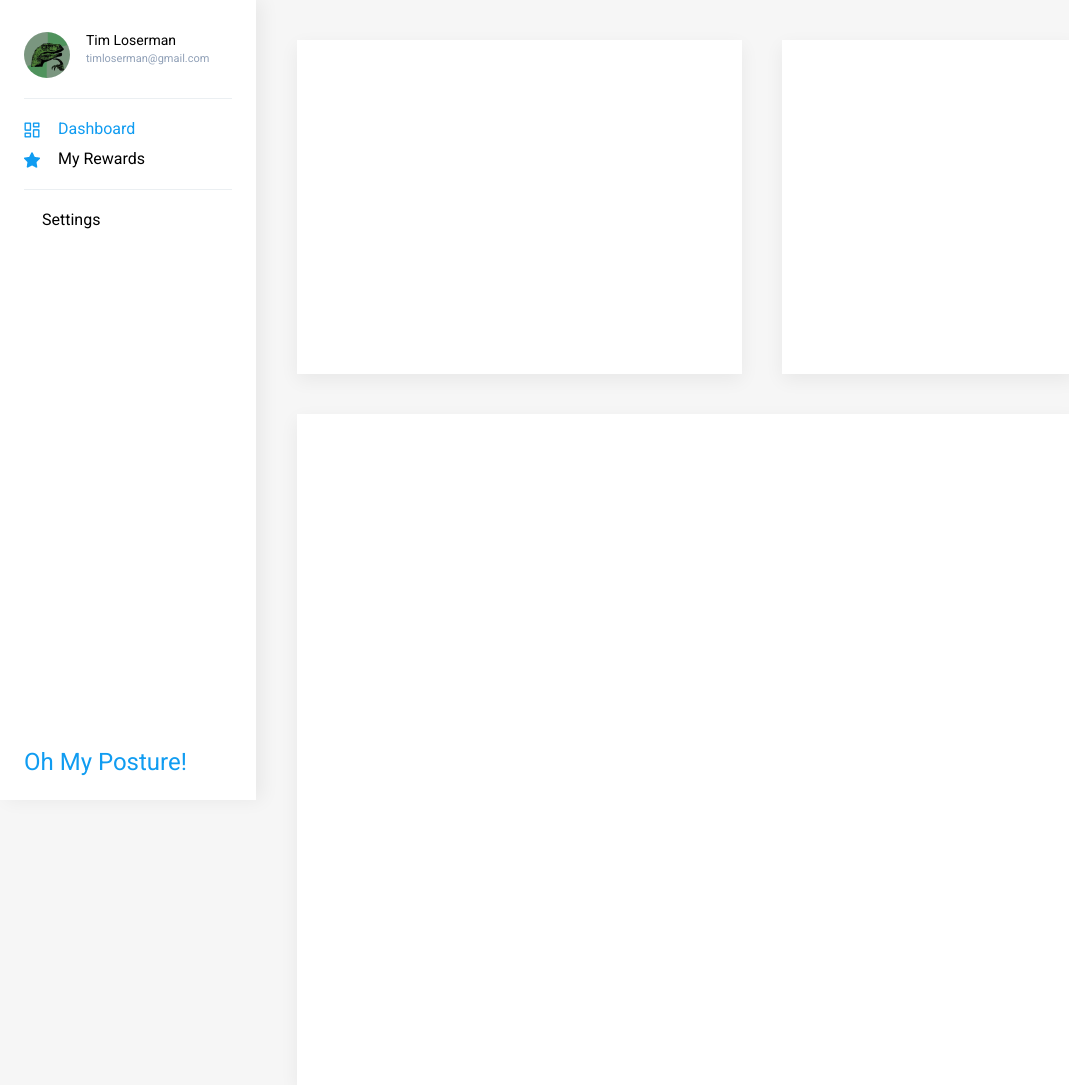
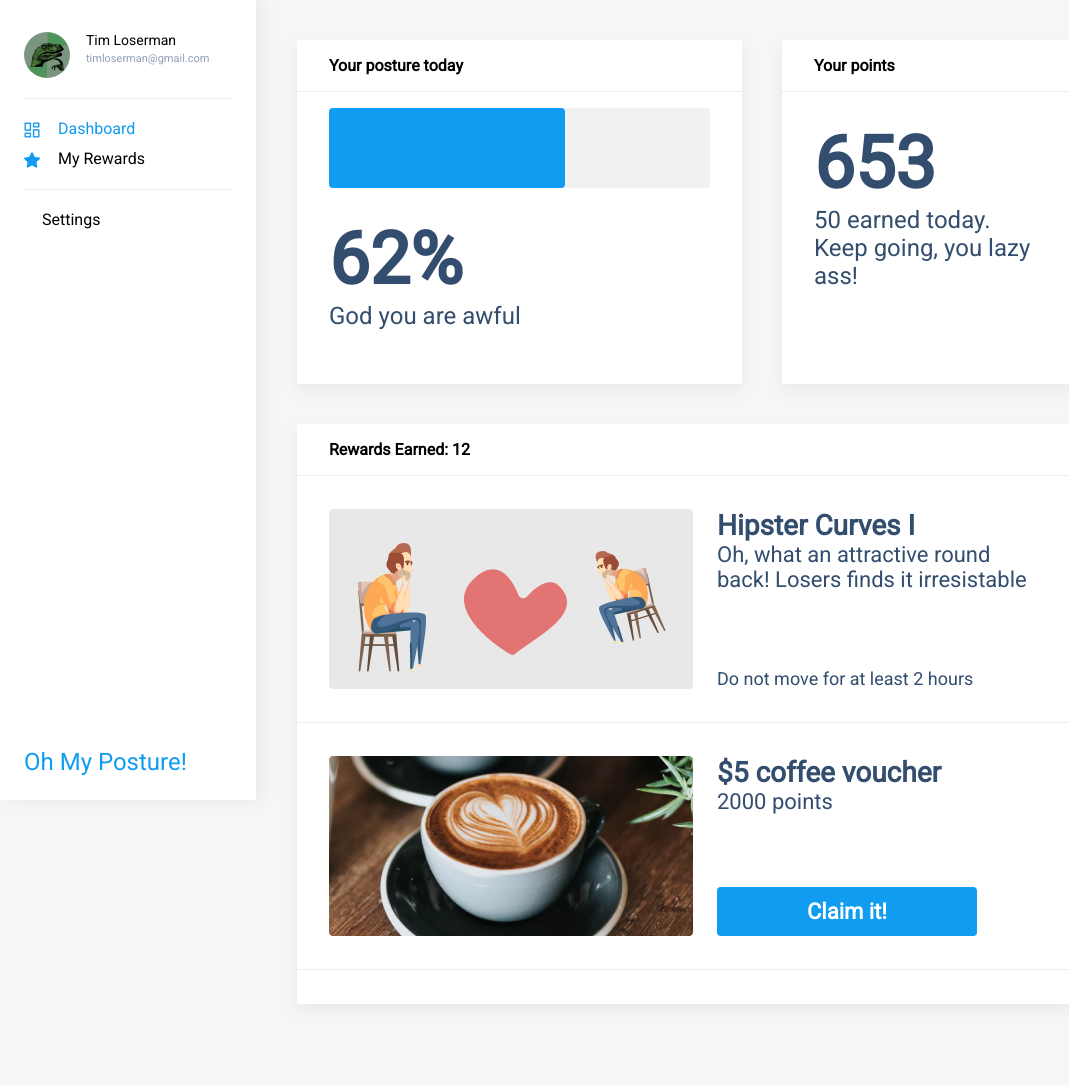
Before and after one commit to katherinesutarlim/syncs-hack-2019, a plain HTML site: page index_pc.html in a window 1280 px wide. Shown: the whole page, without its empty margins (0-1069 px from the left). After the commit the page ends 1044 px from the top, so only its background shows below. Drawn offline with Linux system fonts and the light colour scheme.

Commit message:
Add content inside the tiles for PC page

```diff
--- a/css/index_pc.css
+++ b/css/index_pc.css
@@ -92,17 +92,117 @@ menu {
   margin: 20px;
 }
 
+.card-title {
+  font-family: Roboto;
+  font-style: normal;
+  font-weight: bold;
+  font-size: 16px;
+  line-height: 19px;
+  padding-left: 32px;
+  padding-bottom: 16px;
+  margin-top: 16px;
+  border-bottom: 1px solid #EBEFF2;
+}
+
+.progress {
+  width: 381px;
+  height: 80px;
+  margin-top: 16px;
+  margin-left: 32px;
+  background-color: #F1F1F1;
+  border-radius: 4px;
+}
+
+.progress-bar {
+  height: 80px;
+  background-color: #109CF1;
+  border-radius: 4px;
+  width: 62%;
+  margin-bottom: 51px;
+}
+
+.number-highlight {
+  font-size: 72px;
+  font-weight: bold;
+  color: #334D6E;
+  line-height: 84px;
+  margin-left: 32px;
+  margin-top: 30px;
+}
+
+.card-text-bigger {
+  margin-left: 32px;
+  font-size: 24px;
+  color: #334D6E;
+}
+
 .posture_today {
   width: 445px;
-  height: 334px;
+  height: 344px;
 }
 
 .points {
   width: 293px;
-  height: 334px;
+  height: 344px;
 }
 
-.rewards_earned {
+.rewards {
   width: 778px;
-  height: 671px;
+  height: 580px;
 }
+
+.rewards ul {
+  list-style: none;
+  list-style-position: outside;
+}
+
+.rewards_item {
+  height: 180px;
+  padding: 33px 0px;
+  border-bottom: 1px solid #EBEFF2;
+}
+
+.rewards_img {
+  width: 364px;
+  height: 180px;
+  margin-left: 32px;
+  float: left;
+}
+
+.rewards_text {
+  width: 318px;
+  margin-left: 24px;
+  float: left;
+  height: 180px;
+  position: relative;
+  font-size: 22px;
+  color: #334D6E;
+}
+
+.reward_item_title {
+  font-weight: bold;
+  font-size: 28px;
+  line-height: 33px;
+}
+
+.rewards_text footer {
+  position: absolute;
+  bottom: 0;
+  font-size: 18px;
+}
+
+.rewards_text button {
+  font-weight: bold;
+  font-size: 22px;
+  line-height: 49px;
+  text-align: center;
+  position: absolute;
+  bottom: 0;
+  color: white;
+  background-color: #109CF1;
+  width: 260px;
+  height: 49px;
+  border: 0;
+  box-shadow: none;
+  border-radius: 4px;
+}
--- a/index_pc.html
+++ b/index_pc.html
@@ -3,10 +3,15 @@
   <head>
     <link rel="stylesheet" href="./css/index_pc.css">
     <link href="https://fonts.googleapis.com/css?family=Roboto&display=swap" rel="stylesheet">
+    <!-- <link rel="stylesheet" href="https://stackpath.bootstrapcdn.com/bootstrap/4.3.1/css/bootstrap.min.css" integrity="sha384-ggOyR0iXCbMQv3Xipma34MD+dH/1fQ784/j6cY/iJTQUOhcWr7x9JvoRxT2MZw1T" crossorigin="anonymous"> -->
     <meta charset="utf-8">
     <title>Oh My Posture!</title>
   </head>
   <body>
+    <!-- <script src="https://code.jquery.com/jquery-3.3.1.slim.min.js" integrity="sha384-q8i/X+965DzO0rT7abK41JStQIAqVgRVzpbzo5smXKp4YfRvH+8abtTE1Pi6jizo" crossorigin="anonymous"></script>
+    <script src="https://cdnjs.cloudflare.com/ajax/libs/popper.js/1.14.7/umd/popper.min.js" integrity="sha384-UO2eT0CpHqdSJQ6hJty5KVphtPhzWj9WO1clHTMGa3JDZwrnQq4sF86dIHNDz0W1" crossorigin="anonymous"></script>
+    <script src="https://stackpath.bootstrapcdn.com/bootstrap/4.3.1/js/bootstrap.min.js" integrity="sha384-JjSmVgyd0p3pXB1rRibZUAYoIIy6OrQ6VrjIEaFf/nJGzIxFDsf4x0xIM+B07jRM" crossorigin="anonymous"></script>
+    <script src="" async defer></script> -->
     <menu>
       <div class="user_profile">
         <img class="avatar" src="assets/avatar.png" alt="">
@@ -43,13 +48,41 @@
     </menu>
     <div class="body_container">
       <div class="tile posture_today">
-
+        <h5 class="card-title">Your posture today</h5>
+        <div class="progress">
+          <div class="progress-bar"></div>
+        </div>
+        <p class="number-highlight">62%</p>
+        <p class="card-text-bigger card-text">God you are awful</p>
       </div>
       <div class="tile points">
-
+        <h5 class="card-title">Your points</h5>
+          <p class="number-highlight">653</p>
+          <p class="card-text-bigger">50 earned today. <br> Keep going, you lazy ass!</p>
       </div>
-      <div class="tile rewards_earned">
-
+      <div class="tile rewards">
+        <div class="card-title">
+          Rewards Earned: 12
+        </div>
+      <div class="rewards_container">
+        <ul>
+          <li class="rewards_item">
+            <img class="rewards_img" src="assets\hipster_curves_i.png" alt="">
+            <div class="rewards_text">
+                <h5 class="reward_item_title">Hipster Curves I</h5>
+                <p class="card-text">Oh, what an attractive round back! Losers finds it irresistable</p>
+                <footer>Do not move for at least 2 hours</footer>
+            </div>
+          </li>
+          <li class="rewards_item">
+            <img class="rewards_img" src="assets\coffee_voucher.png" alt="">
+            <div class="rewards_text">
+              <h5 class="reward_item_title">$5 coffee voucher</h5>
+              <p class="card-text">2000 points</p>
+              <button type="button" name="button">Claim it!</button>
+            </div>
+          </li>
+        </ul>
       </div>
     </div>
   </body>
```
Also changed, not shown: assets/coffee_voucher.png (added), assets/hipster_curves_i.png (added).
